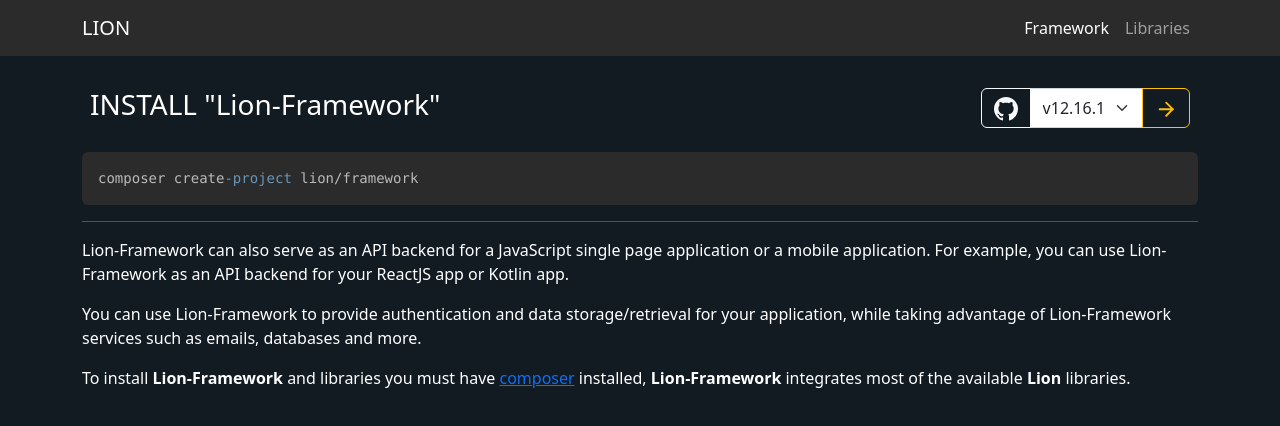
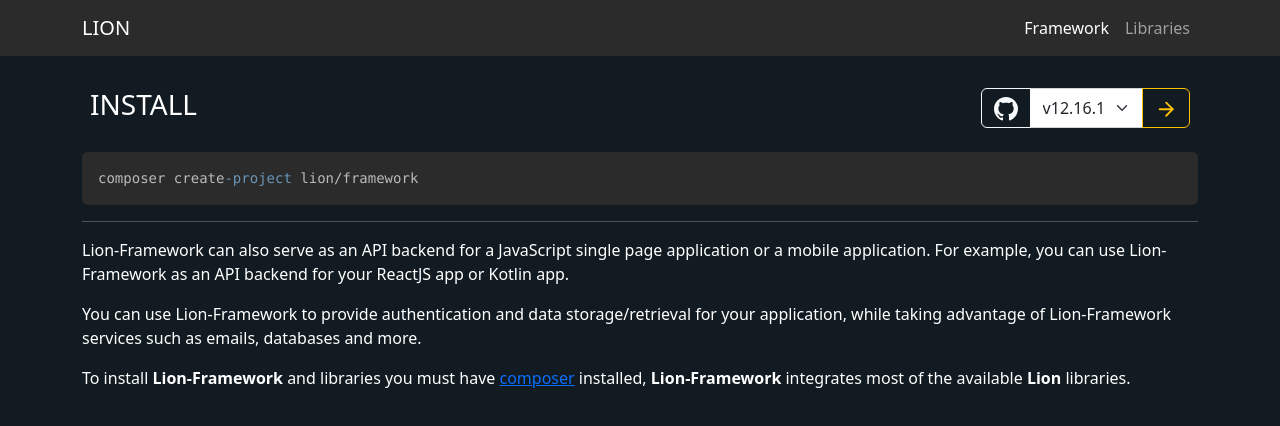
Before and after one commit to lion-packages/web-documentation, a React (Vite) app: page /framework/content in a window 1280 px wide. Shown: the top 426 px of the page. Built offline with nearby package versions, Linux system fonts and the light colour scheme.

Commit message:
style: title has been changed

```diff
--- a/src/pages/FrameworkContent.jsx
+++ b/src/pages/FrameworkContent.jsx
@@ -20,7 +20,7 @@
         <div className="mb-3">
           <div className="d-flex justify-content-between">
             <div className="p-2">
-              <h3>INSTALL "Lion-Framework"</h3>
+              <h3>INSTALL</h3>
             </div>
 
             <div className="p-2">
```
